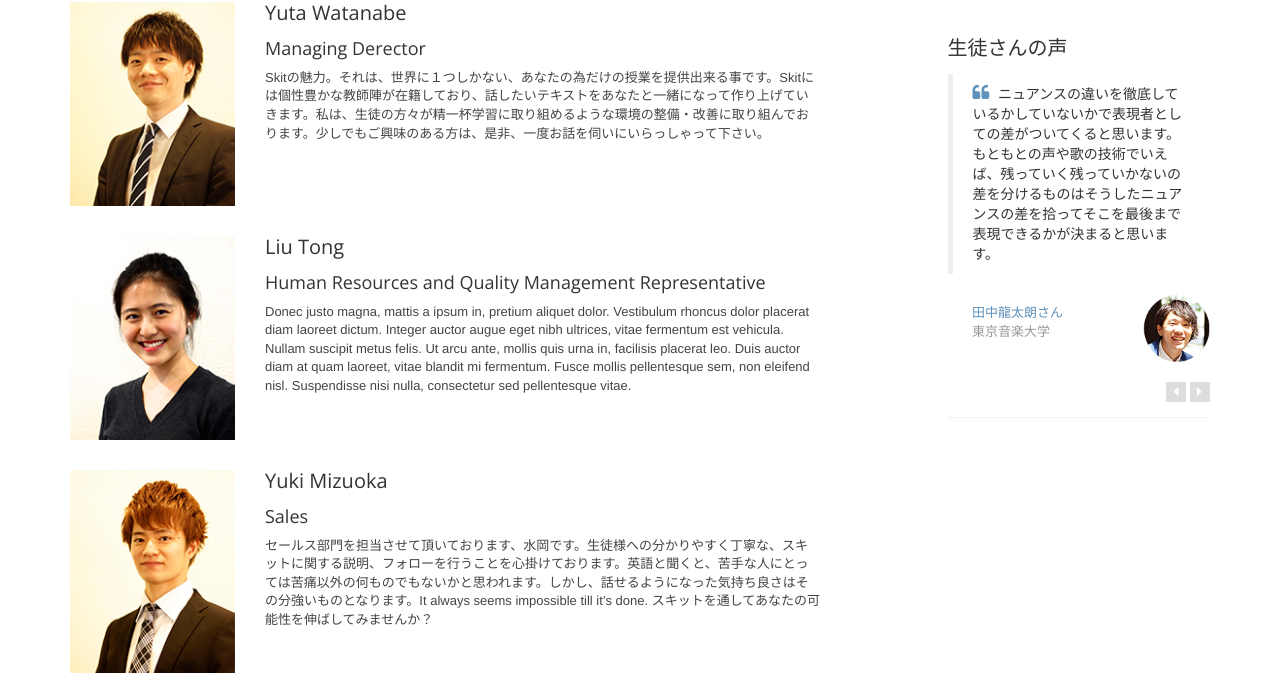
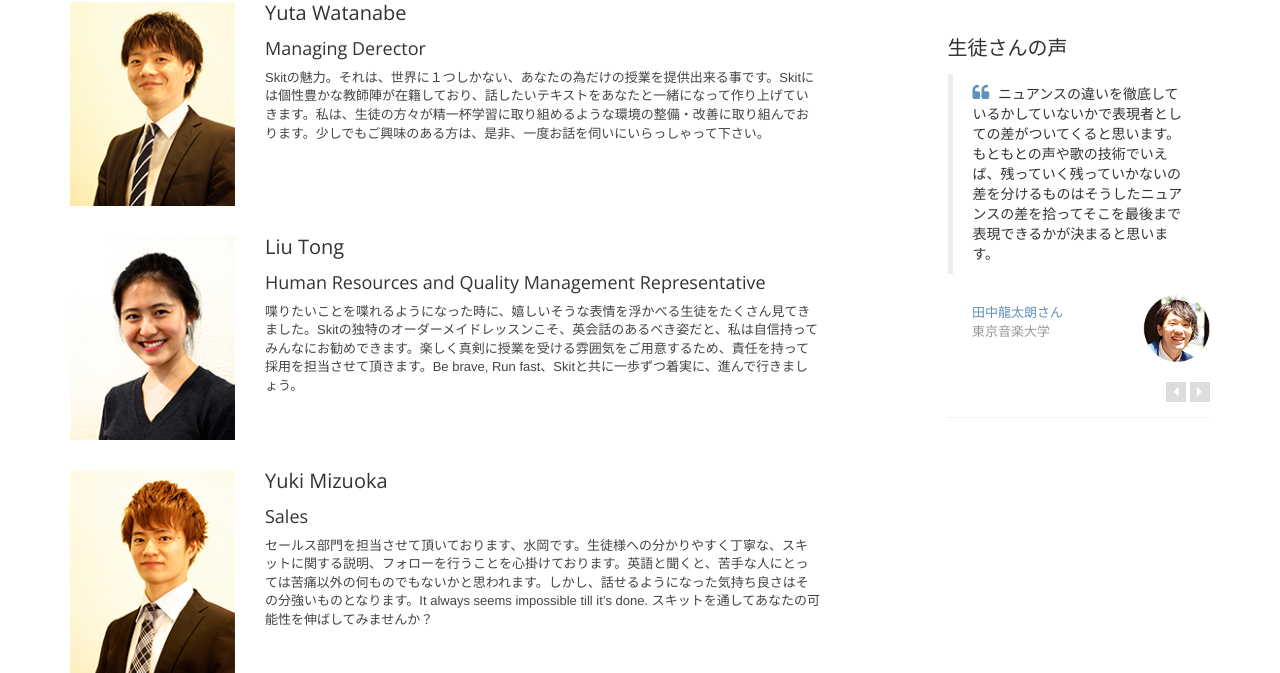
Before and after one commit to shunkurosaki/skit, a PHP site: page /team.php in a window 1280 px wide. Shown: the part 629-1302 px from the top of the page. Run offline with PHP 8.4, Linux system fonts and the light colour scheme.

Commit message:
closes team変更

```diff
--- a/team.php
+++ b/team.php
@@ -131,7 +131,7 @@
                                     <div class="details col-md-9 col-sm-8 col-xs-6">
                                         <h3 class="title">Liu Tong</h3>
                                         <h4>Human Resources and Quality Management Representative</h4>
-                                        <p>Donec justo magna, mattis a ipsum in, pretium aliquet dolor. Vestibulum rhoncus dolor placerat diam laoreet dictum. Integer auctor augue eget nibh ultrices, vitae fermentum est vehicula. Nullam suscipit metus felis. Ut arcu ante, mollis quis urna in, facilisis placerat leo. Duis auctor diam at quam laoreet, vitae blandit mi fermentum. Fusce mollis pellentesque sem, non eleifend nisl. Suspendisse nisi nulla, consectetur sed pellentesque vitae.</p>
+                                        <p>喋りたいことを喋れるようになった時に、嬉しいそうな表情を浮かべる生徒をたくさん見てきました。Skitの独特のオーダーメイドレッスンこそ、英会話のあるべき姿だと、私は自信持ってみんなにお勧めできます。楽しく真剣に授業を受ける雰囲気をご用意するため、責任を持って採用を担当させて頂きます。Be brave, Run fast、Skitと共に一歩ずつ着実に、進んで行きましょう。</p>
                                     </div>
                                 </div>
                                 <div class="row page-row" >
```
